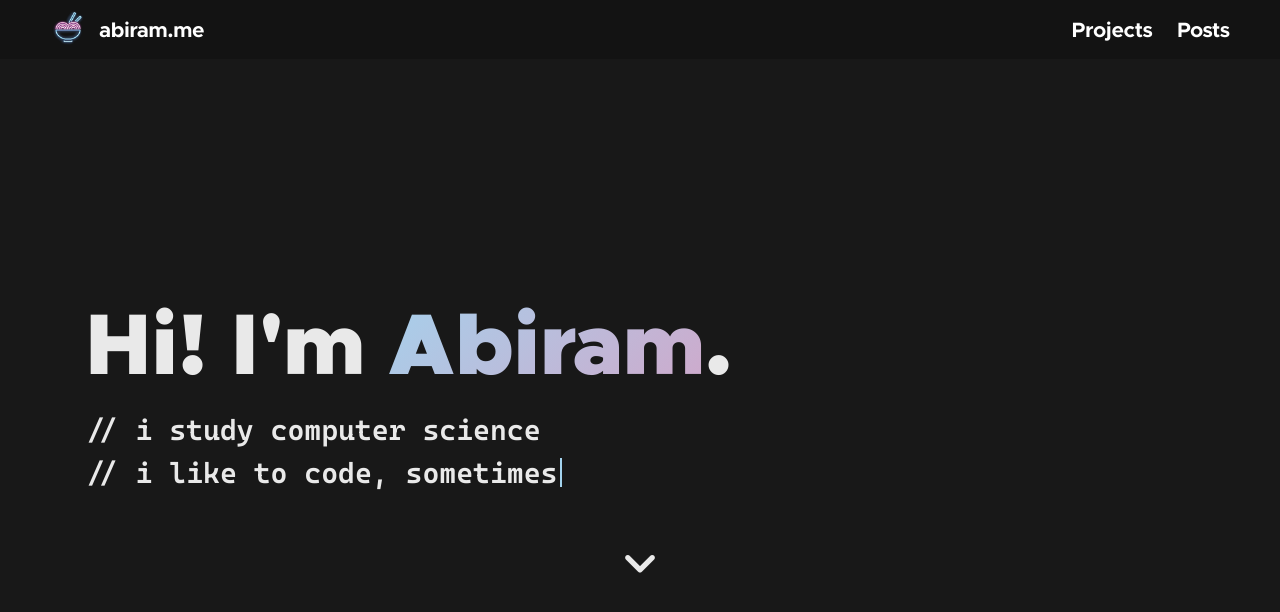
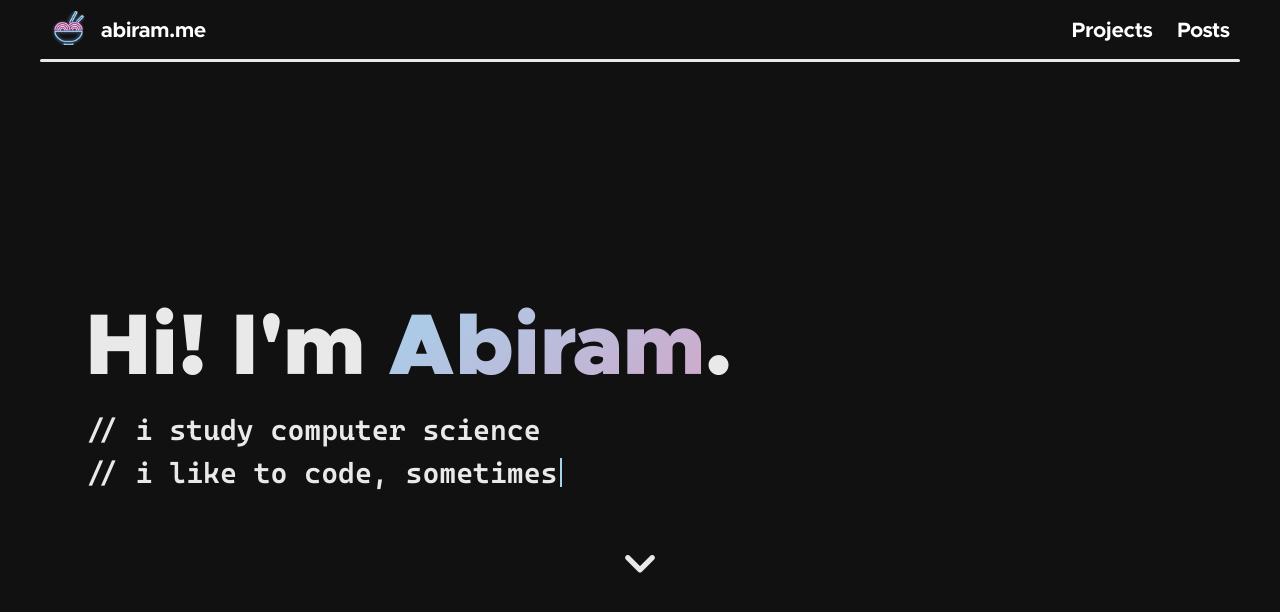
Before and after one commit to jeffreydyao/abiramen.github.io, a Jekyll site: the page built from index.html, in a window 1280 px wide and 900 px high. Shown: the top 612 px of the window. Built offline with Jekyll 4.4.1, drawn with Linux system fonts in a browser that asks for light colours; nearby versions of some CDN libraries.

Commit message:
Update navbar style again

```diff
--- a/_includes/navigation.html
+++ b/_includes/navigation.html
@@ -10,5 +10,6 @@
             <a href="/projects">Projects</a>
             <a href="/blog">Posts</a>
         </div>
+        <div id="nav-border"></div>
     </div>
 </nav>
--- a/assets/css/navbar.scss
+++ b/assets/css/navbar.scss
@@ -1,5 +1,5 @@
 nav {
-    background-color: $navbar;
+    background-color: $bg;
     width: 100%;
     padding: 0;
     position: fixed;
@@ -51,5 +51,16 @@ nav #nav-right a {
 
 #logo {
     height: 3.5rem;
-    padding: 0.5rem;
+    padding: 0.7rem 0.4rem;
 }
+
+#nav-border {
+    display: block;
+    width: 100%;
+    height: 3px;
+    border-radius: 10px;
+    background: #e9e9e9;
+    margin: 0 auto;
+    margin-top: 3px;
+    clear: both;
+}
--- a/assets/css/styles.scss
+++ b/assets/css/styles.scss
@@ -3,8 +3,7 @@
 
 @import "bootstrap/bootstrap";
 
-$bg: #181818;
-$navbar: #131313;
+$bg: #111111;
 
 html, body {
     background-color: $bg;
```
Also changed, not shown: assets/images/ramen-logo.png.
